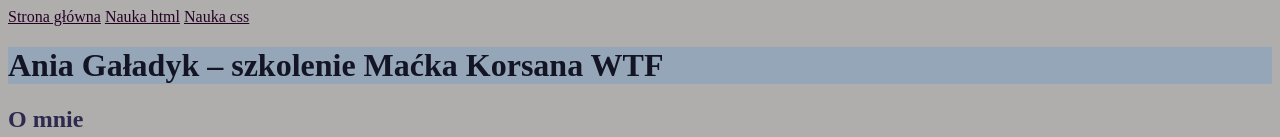
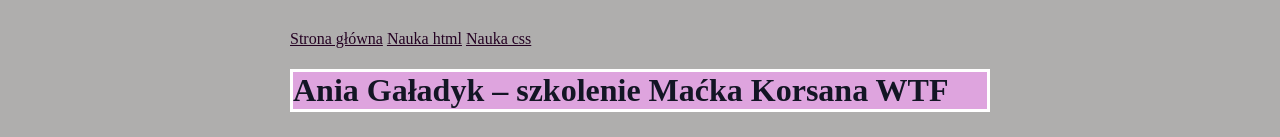
Before and after one commit to AniaGall/homepage, a plain HTML site: page index.html in a window 1280 px wide. Shown: the top 137 px of the page. Drawn offline with Linux system fonts and the light colour scheme.

Commit message:
cheange width a box

```diff
--- a/style.css
+++ b/style.css
@@ -34,3 +34,17 @@ a {
 nav a {
   color: #250223;
 }
+
+
+body {
+  max-width: 700px;
+  margin: 20px auto;
+  padding: 10px;
+}
+.new-header {
+  background: rgba(231, 164, 226, 0.897);
+border-width: 10;
+border-style: solid;
+border-color: #fff;
+
+}
```
Also changed, not shown: index.html (+3 -1 lines).
